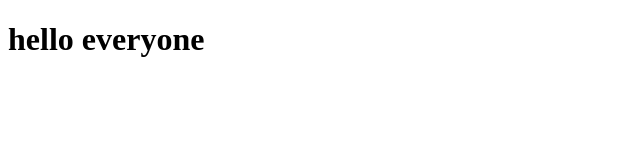
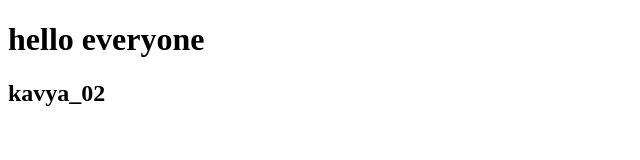
Before and after one commit to kaavyaa30/Code-live, a plain HTML site: page index.html in a window 1280 px wide. Shown: the whole page, without its empty margins (0-640 px from the left). Drawn offline with Linux system fonts and the light colour scheme.

Commit message:
02 commit

```diff
--- a/index.html
+++ b/index.html
@@ -7,5 +7,6 @@
 </head>
 <body>
     <h1> hello everyone </h1>
+    <h2> kavya_02 </h2>
 </body>
 </html>
```
